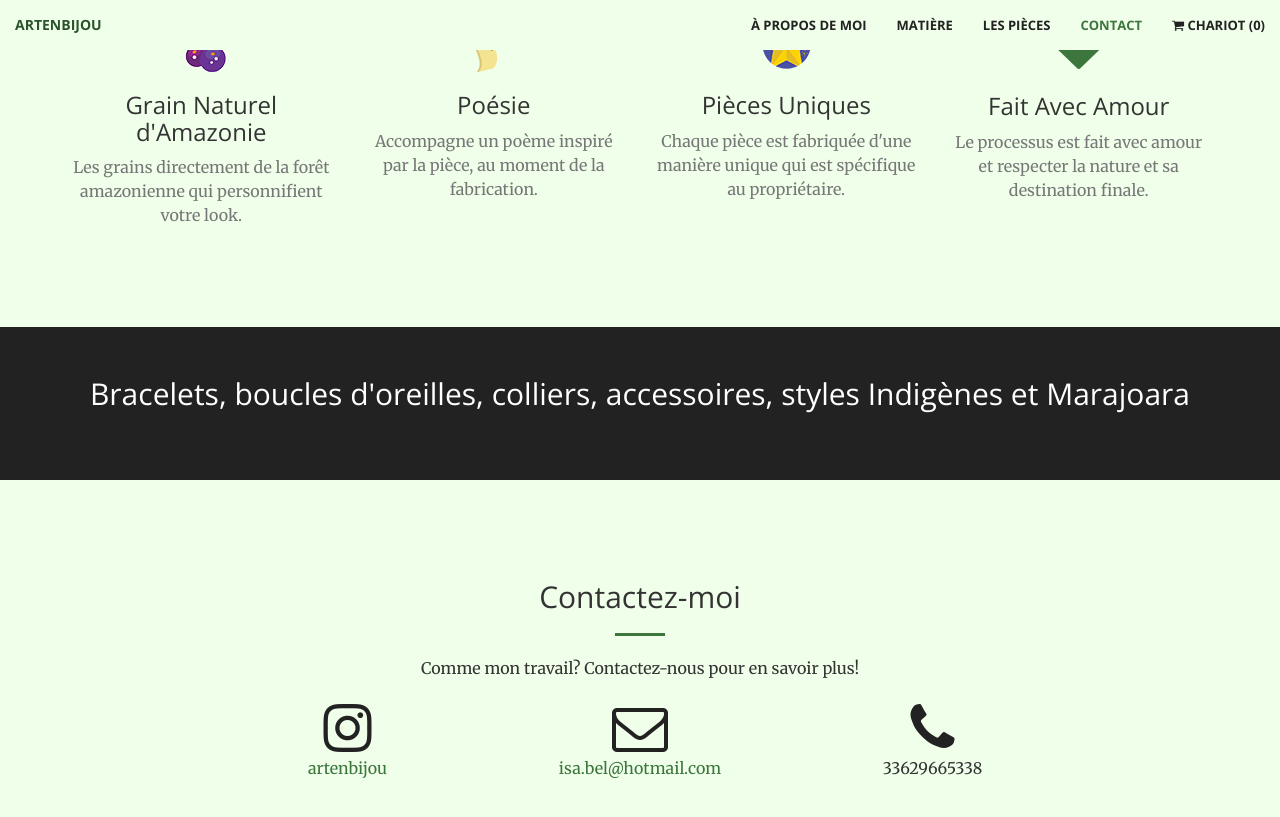
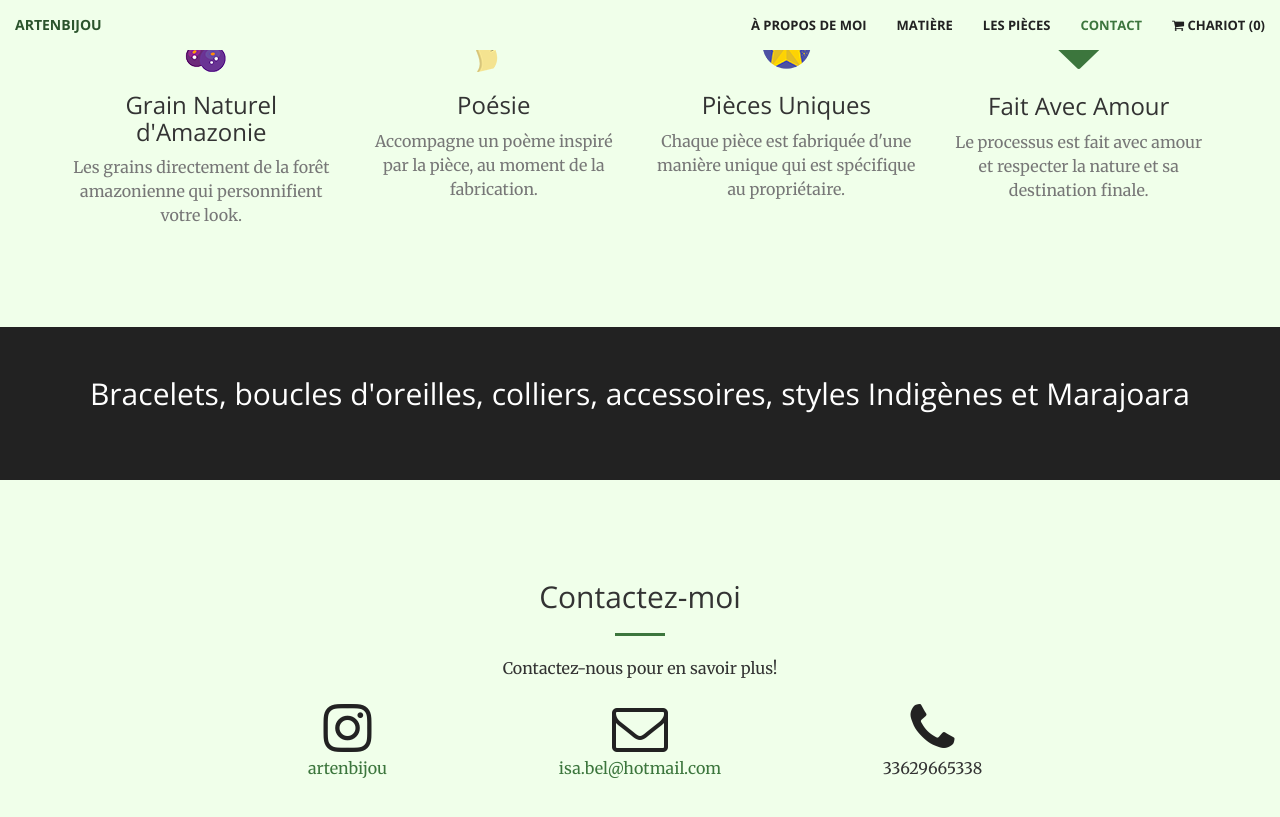
Before and after one commit to defremont/artenbijou, a Jekyll site: the page built from index.html, in a window 1280 px wide and 900 px high, scrolled down 1930 px. Shown: the top 817 px of the window. Built offline with Jekyll 4.4.1, drawn with Linux system fonts in a browser that asks for light colours; nearby versions of some CDN libraries.

Commit message:
Update contact.html

```diff
--- a/_includes/contact.html
+++ b/_includes/contact.html
@@ -4,7 +4,7 @@
             <div class="col-lg-8 col-lg-offset-2 text-center">
                 <h2 class="section-heading">Contactez-moi</h2>
                 <hr class="primary">
-                <p>Comme mon travail? Contactez-nous pour en savoir plus!</p>
+                <p>Contactez-nous pour  en savoir plus!</p>
             </div>
         <div class="col-lg-2 col-lg-offset-2 text-center">
             <a href="https://instagram.com/{{ site.instagram_username }}">
```
